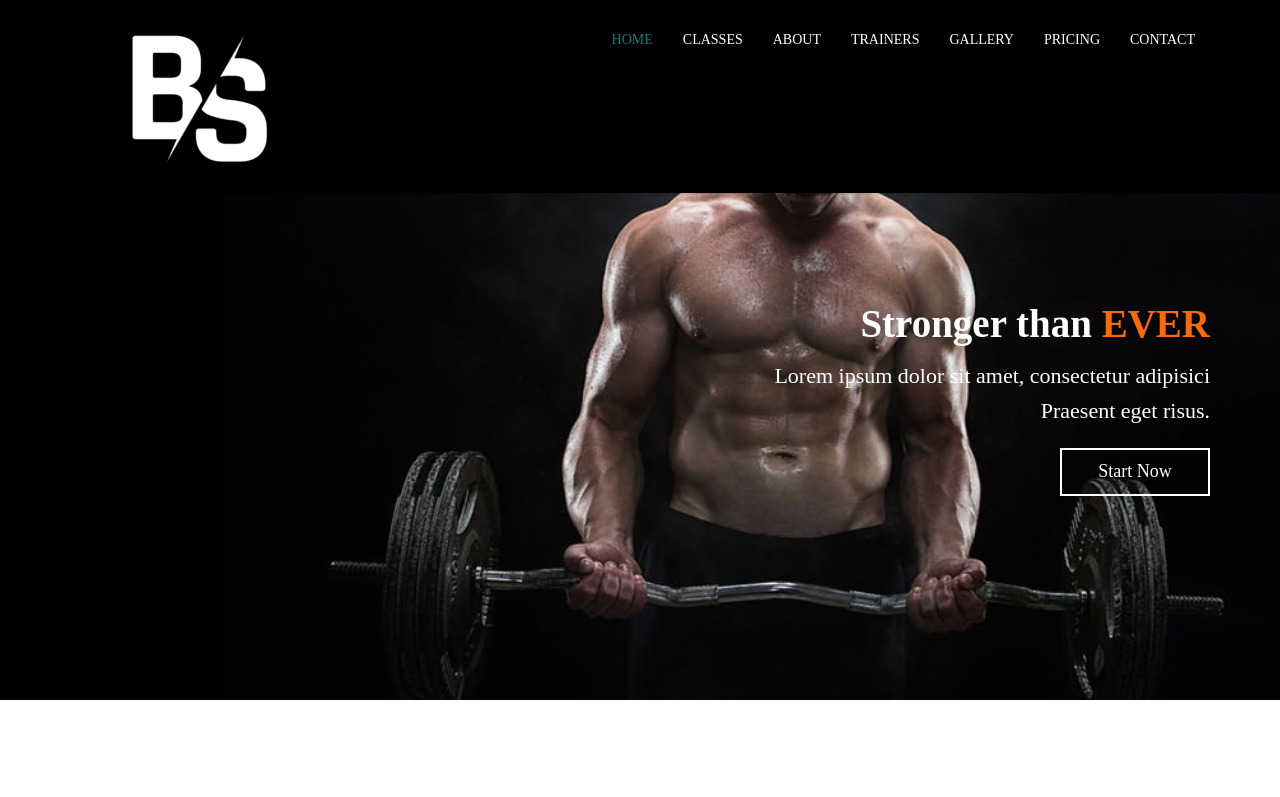
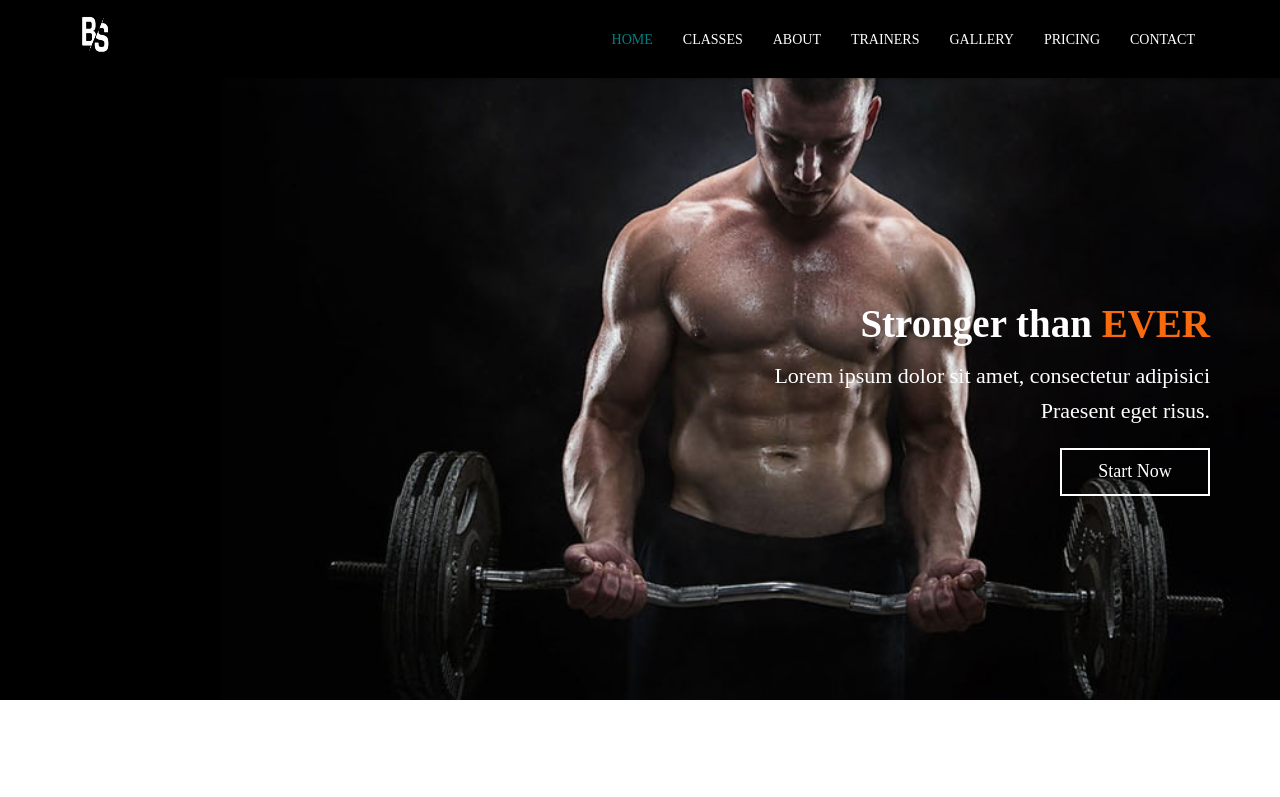
Before and after one commit to brinal8055/brinal8055.github.io, a plain HTML site: page index.html in a window 1280 px wide. Shown: the top 797 px of the page. Drawn offline with Linux system fonts and the light colour scheme; a web font is replaced by a local one.

Commit message:
health-011

```diff
--- a/index.html
+++ b/index.html
@@ -30,7 +30,7 @@
                         <span class="icon-bar"></span>
                         <span class="icon-bar"></span>
                     </button>
-                    <a class="navbar-brand" href="index.html"><img src="images/ico/title_logo/BS.ico" alt="logo"></a>
+                    <a class="navbar-brand" href="index.html"><img src="images/ico/title_logo/BS.ico" alt="logo" width="50" height="50"></a>
                 </div>
 
                 <div class="collapse navbar-collapse navbar-right">
```
